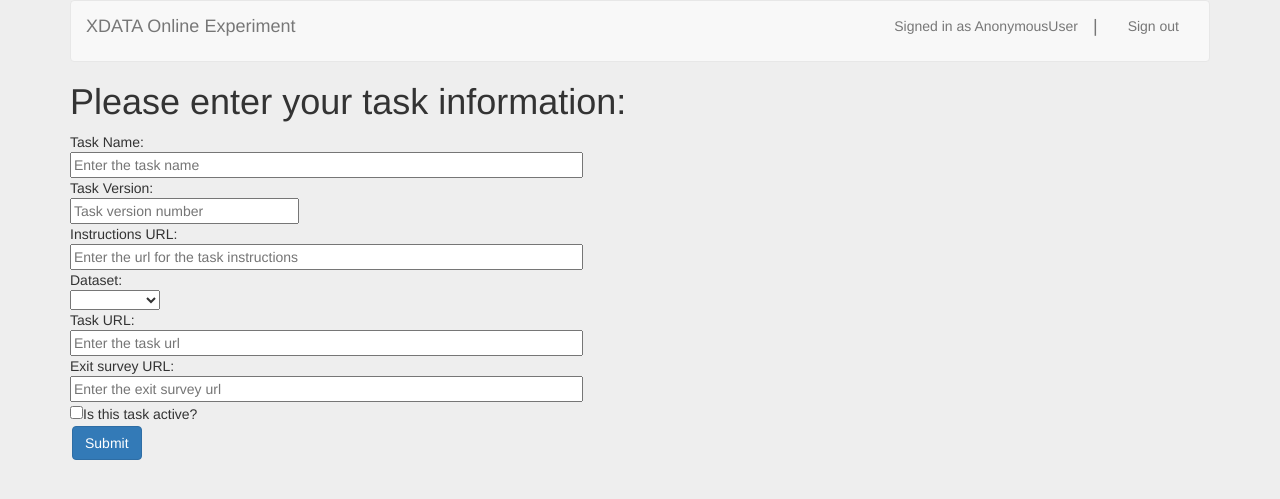
After one commit to apache/incubator-flagon-stout, a Django app: page /experiment/submit in a window 1280 px wide. The commit adds this page. Shown: the top 499 px of the page. Run offline with Django 3.2, Linux system fonts and the light colour scheme; some libraries are stand-ins or nearby versions.

Commit message:
added submit task to experiment admin

```diff
--- a/exp_portal/templates/experimenthome.html
+++ b/exp_portal/templates/experimenthome.html
@@ -4,5 +4,6 @@
 {% endblock %}
 {% block content %}
 <h1>Experiment Administrator portal</h1>
-<a href="/experiment/status">Check experiment status</a>
+<a href="/experiment/status">Check experiment status</a><br>
+<a href="/experiment/submit">Submit a new task</a><br>
 {% endblock %}
--- /dev/null
+++ b/exp_portal/templates/submit_task.html
@@ -0,0 +1,31 @@
+{% extends "page.html" %}
+{% load static %}
+{% block head %}
+{% endblock %}
+{% block content %}
+
+<h1>Please enter your task information:</h1>
+<form method="POST" action="/experiment/newTask">
+	Task Name:<br>
+	<input name="task_name" id='id_task_name' placeholder='Enter the task name' size="60" required/><br>
+	Task Version:<br>
+	<input name="task_version" id='id_task_version' placeholder="Task version number" size="25" required/><br>
+	Instructions URL:<br>
+	<input name="task_instructions" id='id_task_instructions' type='url' placeholder='Enter the url for the task instructions' size="60" required/><br>
+	Dataset:<br>
+	<select name="task_dataset" id='id_task_dataset' placeholder='Select Dataset' required>
+		<option value="" style="display:none;"></option>
+		<option value="volvo">Volvo</option>
+		<option value="saab">Saab</option>
+		<option value="husqvarna">Husqvarna</option>
+	</select><br>
+	Task URL:<br>
+	<input name="task_url" id='id_task_url' type='url' placeholder='Enter the task url' size="60" required/><br>
+	Exit survey URL:<br>
+	<input name="exit_url" id='id_exit_url' type='url' placeholder='Enter the exit survey url' size ="60"><br>
+	<input name="active_check" id='id_active_check' type="checkbox" value="True">Is this task active?<br>
+	<input class="btn btn-primary" type="submit" value="Submit"/>
+	{% csrf_token %}
+</form>
+
+{% endblock %}
--- a/exp_portal/urls.py
+++ b/exp_portal/urls.py
@@ -6,4 +6,7 @@ urlpatterns= patterns('',
 	url(r'^$', 'exp_portal.views.home_page', name='home'),
 	url(r'^status$', 'exp_portal.views.view_status', name='view_status'),
 	url(r'^products$', 'exp_portal.views.view_products', name='view_products'),
+	url(r'^submit$', 'exp_portal.views.submit_task', name='submit_task'),
+	url(r'^newTask$', 'exp_portal.views.new_task', name='new_task'),
+	url(r'^taskAdded$', 'exp_portal.views.task_added', name='task_added'),
 	)
--- a/exp_portal/views.py
+++ b/exp_portal/views.py
@@ -16,3 +16,18 @@ def view_status(request):
 def view_products(request):
 	products = Product.objects.all()
 	return render(request, 'products.html', {'products': products})
+
+def submit_task(request):
+	return render(request, 'submit_task.html')
+
+def new_task(request):
+	dataset = Dataset.objects.create(name=request.POST['task_dataset'])
+	OpTask.objects.create(dataset=dataset,
+		survey_url=request.POST['task_url'],
+		name=request.POST['task_name'],
+		instructions=request.POST['task_instructions'],
+		is_active=request.POST['active_check'])
+	return redirect('/experiment/taskAdded/')
+
+def task_added(request):
+	return render(request, 'task_added.html')
```
